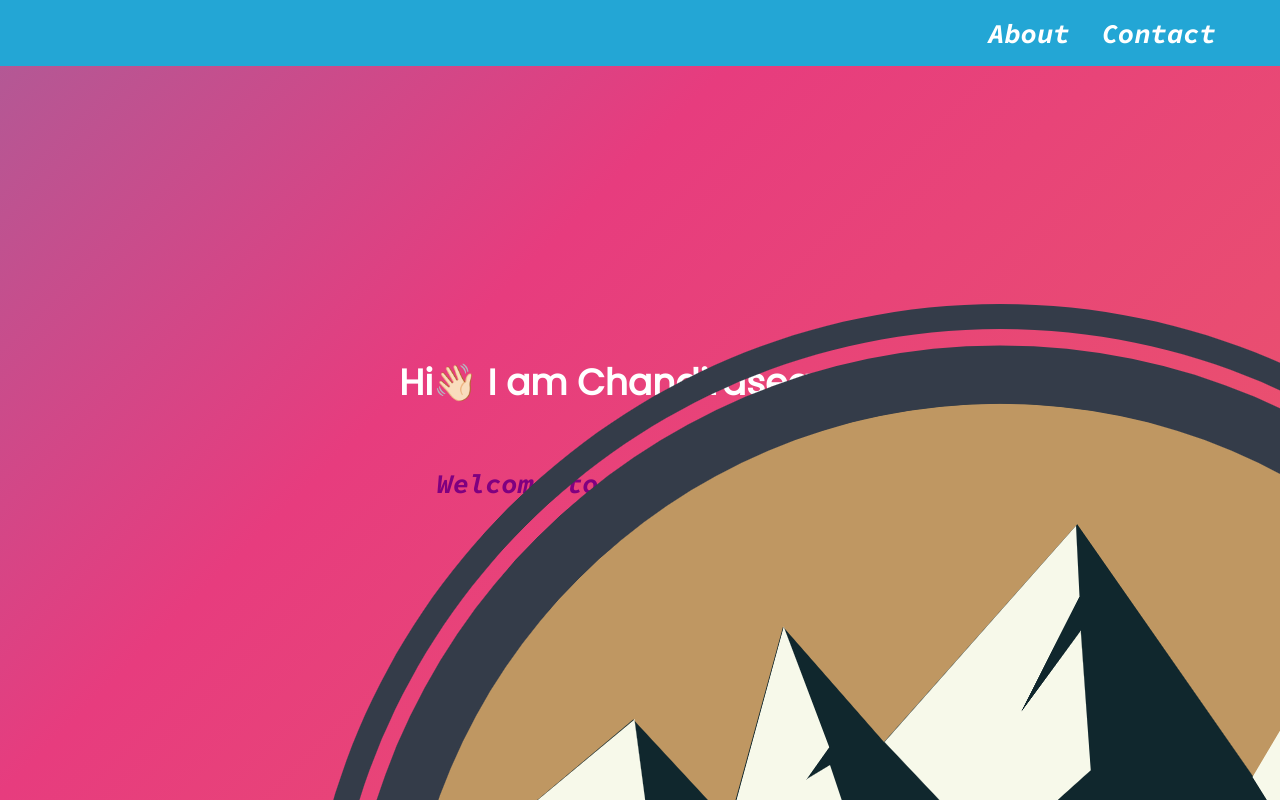
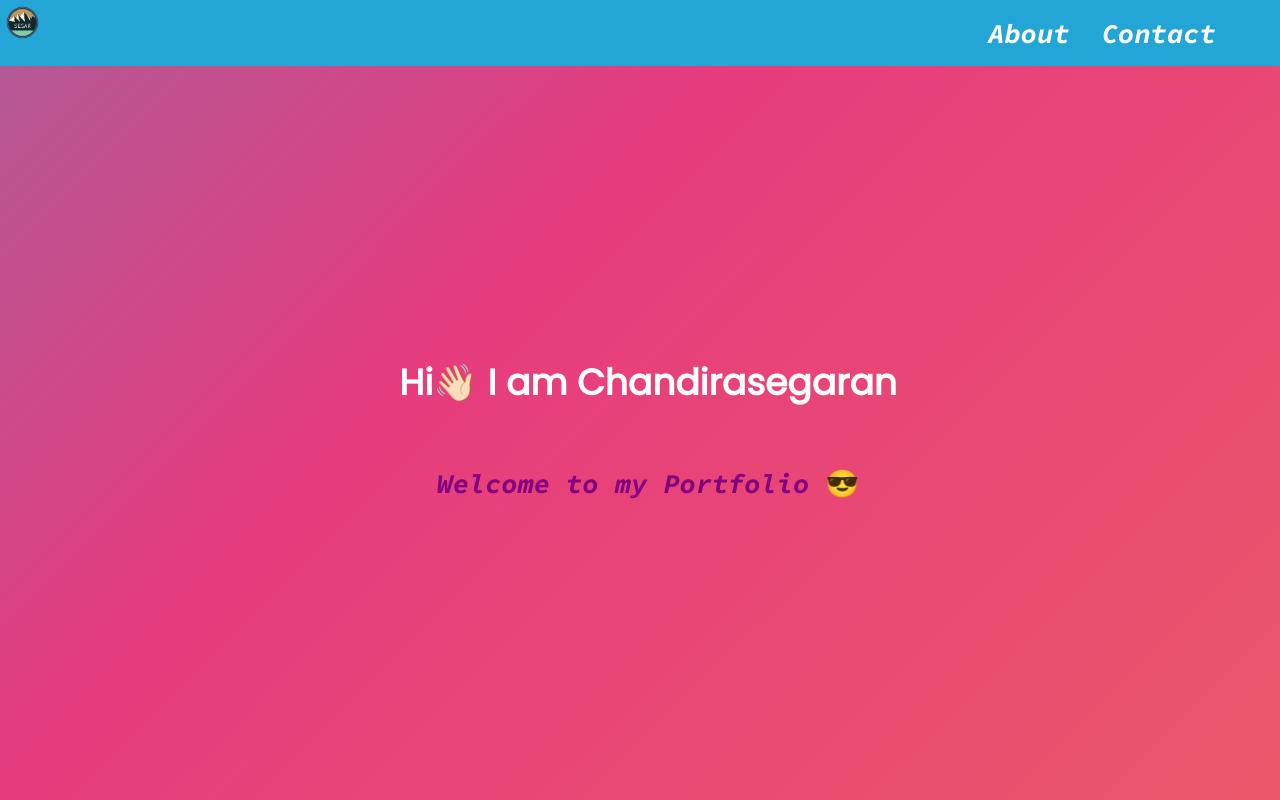
Before and after one commit to Chandirasegaran/Chandirasegaran.github.io, a plain HTML site: page index.html in a window 1280 px wide. Shown: the top 800 px of the page. Drawn offline with Linux system fonts and the light colour scheme; a web font is replaced by a local one.

Commit message:
Update style.css

```diff
--- a/style.css
+++ b/style.css
@@ -46,7 +46,7 @@ body {
   position: fixed;
   top: 0;
   left: 0;
-  width: auto;
+  width: 3.5%;
 
 
 }
```
